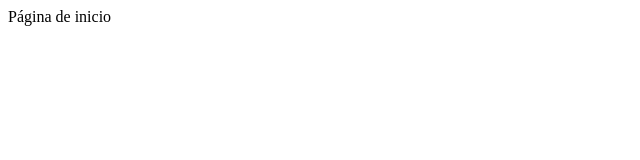
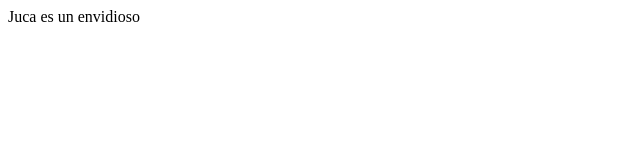
Before and after one commit to alvarovm64/DWEC-2DAW, a plain HTML site: page index.html in a window 1280 px wide. Shown: the full height of the page, 0-640 px from the left. Drawn offline with Linux system fonts and the light colour scheme.

Commit message:
Cambio de contenido sobre juca

```diff
--- a/index.html
+++ b/index.html
@@ -5,6 +5,6 @@
     <title>Document</title>
 </head>
 <body>
-    <p>Página de inicio</p>
+    <p>Juca es un envidioso</p>
 </body>
 </html>
```
